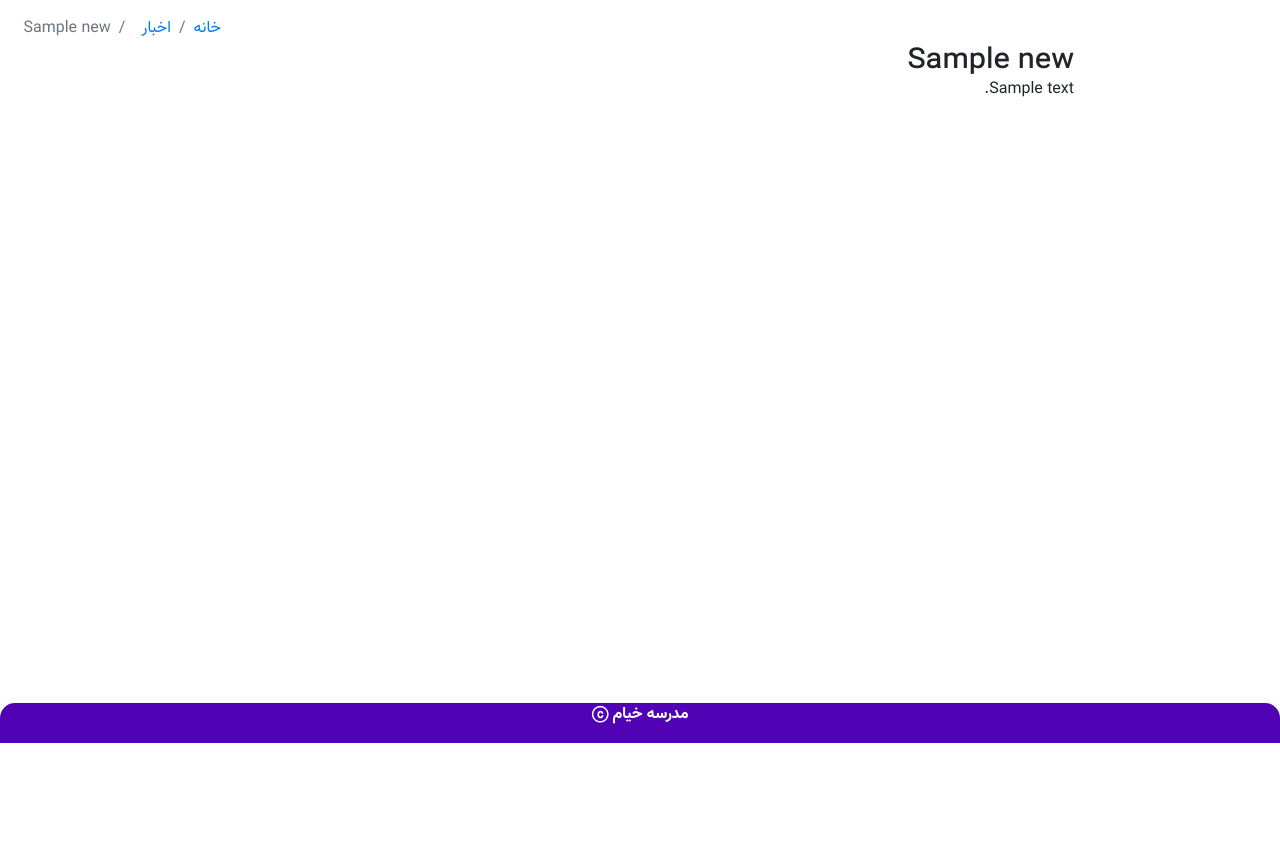
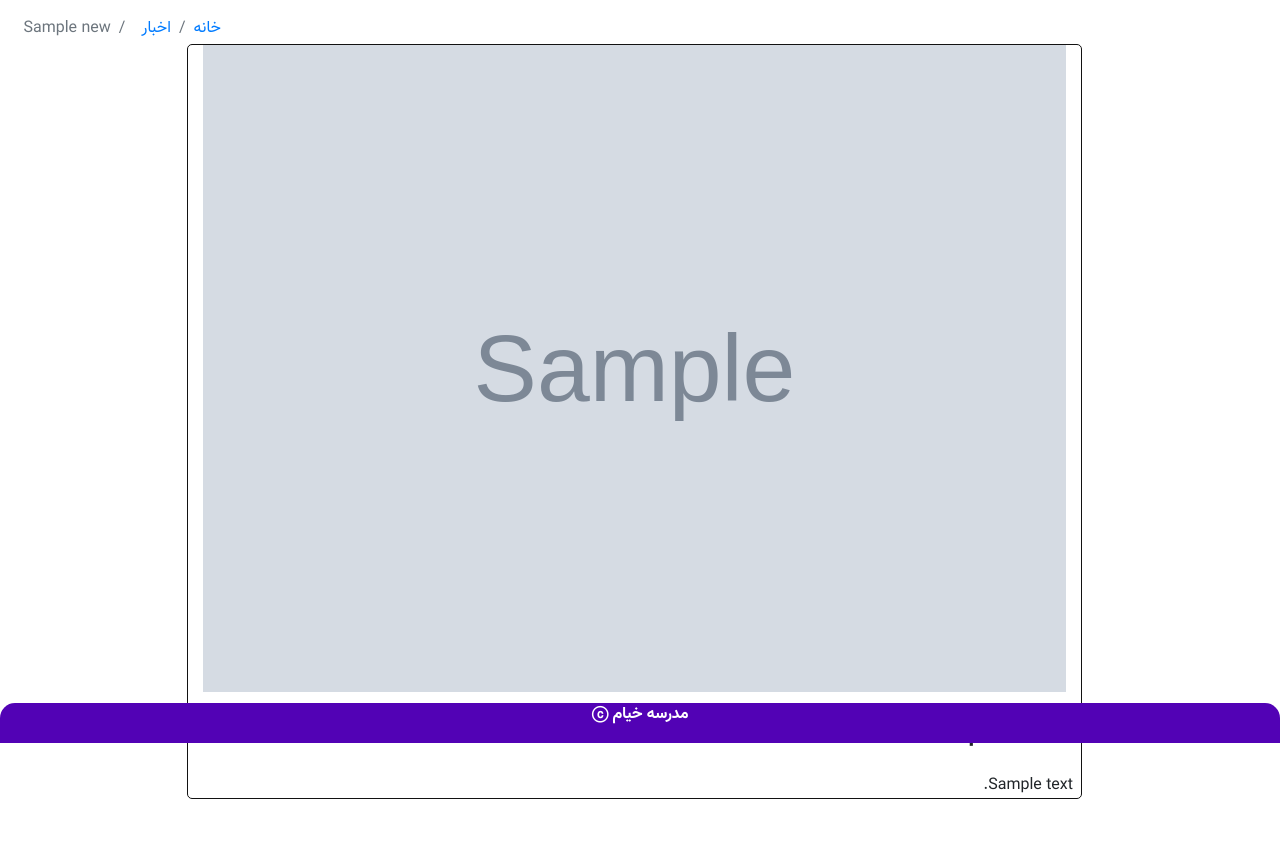
Before and after one commit to astroalirezash/SchoolManagement, a Django app: page /news/1 in a window 1280 px wide. Shown: the part 57-903 px from the top of the page. Before the commit the page ends 800 px from the top, so only its background shows below. Run offline with Django 4.2, Linux system fonts and the light colour scheme; tables that the repository leaves empty hold one stand-in row (values such as "Sample post"); grey boxes marked "Sample" are stand-in pictures; some libraries are stand-ins or nearby versions.

Commit message:
Add: banner in News model and pages

```diff
--- a/content/models.py
+++ b/content/models.py
@@ -6,6 +6,9 @@ from django.utils import timezone
 
 
 class News(models.Model):
+    banner = models.ImageField(
+        upload_to='media/news/', max_length='200', default='media/defaults/news_banner.jpg'
+    )
     title = models.CharField(
         verbose_name='تایل', max_length=50
     )
--- a/content/templates/content/News.html
+++ b/content/templates/content/News.html
@@ -27,6 +27,14 @@
 
 {% block body %}
 <body class="sidebar-mini control-sidebar-slide-open" style="height: auto;">
+
+<style>
+  .test {
+    border: 1px solid #121212;
+    border-radius: 5px
+  }
+</style>
+
   <div class="wrapper">
     <!-- Navbar -->
     <nav class="main-header navbar navbar-expand bg-white navbar-light border-bottom">
@@ -65,8 +73,11 @@
               </ol>
             </div>
             <div class="col-sm-10 test">
+              <img class="nbanner col-sm-12" src="/{{ news.banner }}">
+              <br>
+              <br>
               <h1>{{ news.title }}</h1>
-
+              <br>
               <div class="center">
                 {{ news.text|safe }}
               </div>
```
Also changed, not shown: content/templates/content/NewsList.html (+7 -1 lines), content/migrations/0002_news_banner.py (added), media/defaults/news_banner.jpg (added).
